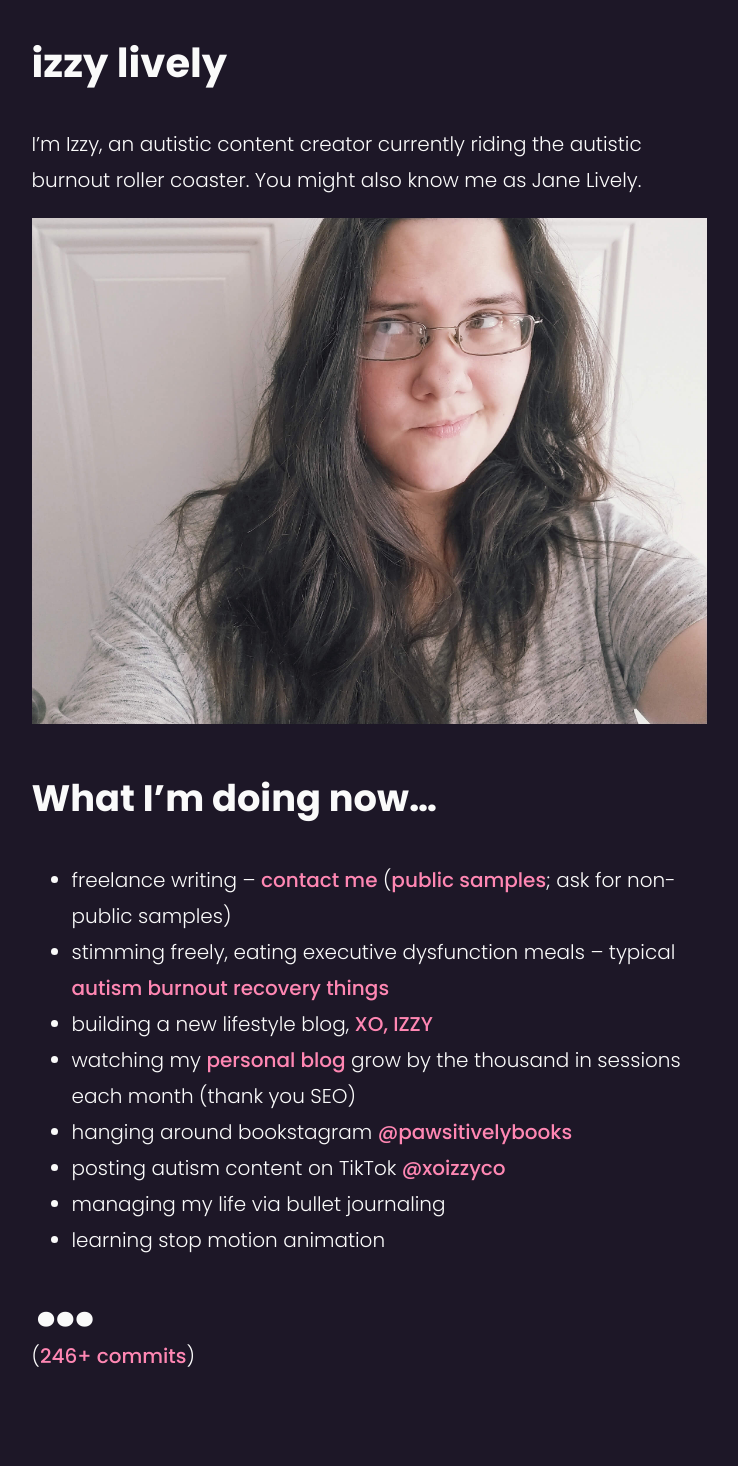
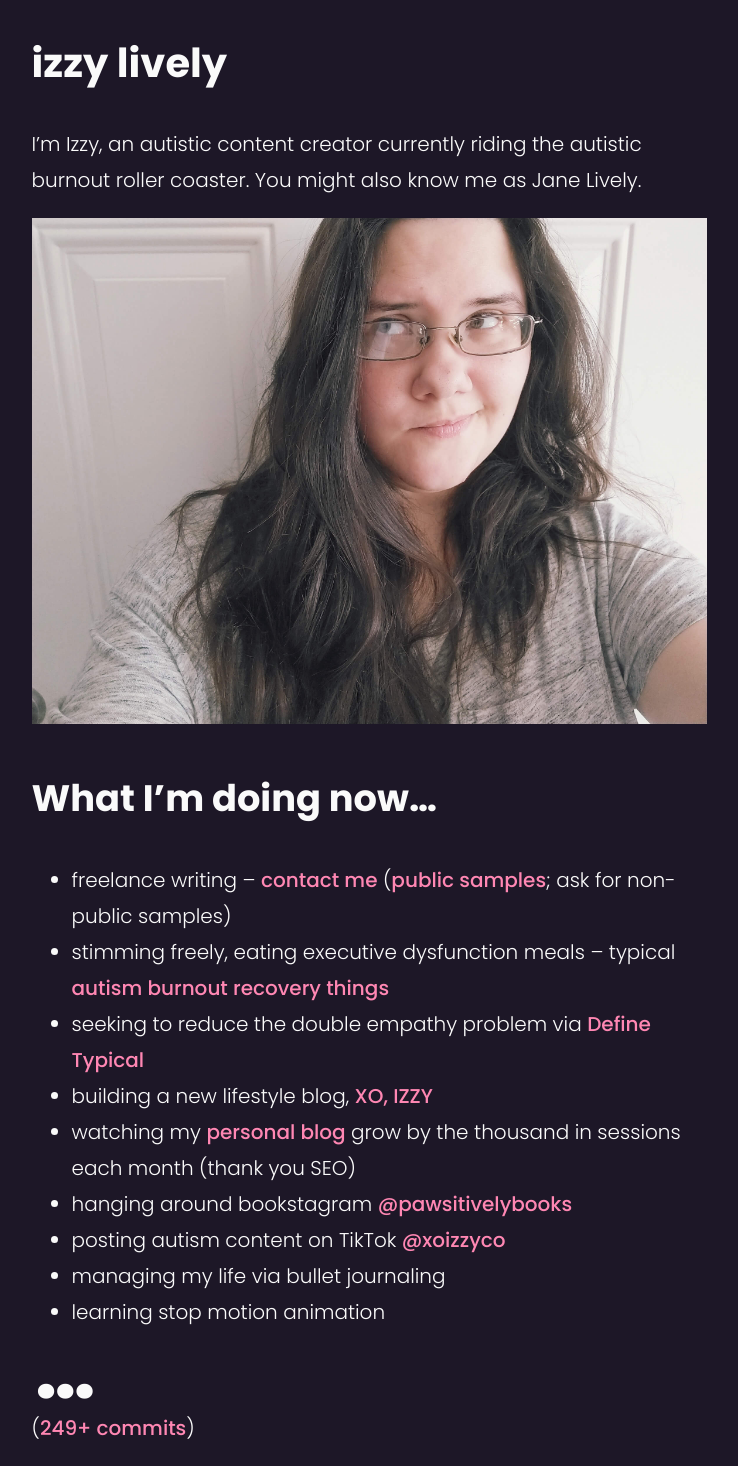
Before and after one commit to autisticjane/autisticjane.github.io, a Jekyll site: the page built from index.md, in a window 1280 px wide. Shown: the whole page, without its empty margins (271-1009 px from the left). Built offline with Jekyll 4.4.1, drawn with Linux system fonts in a browser that asks for light colours; before the commit the page ends 1394 px from its top, so only the background shows below that.

Commit message:
Update index.md

```diff
--- a/index.md
+++ b/index.md
@@ -11,6 +11,7 @@ I'm Izzy, an autistic content creator currently riding the autistic burnout roll
 ## What I'm doing now...
 * freelance writing -- [contact me](https://xoizzy.co/contact/) ([public samples](/tags/#writing-samples/); ask for non-public samples)
 * stimming freely, eating executive dysfunction meals -- typical [autism burnout recovery things](https://xoizzy.co/autism-burnout-recovery/)
+* seeking to reduce the double empathy problem via [Define Typical](//definetypical.com)
 * building a new lifestyle blog, [XO, IZZY](https://xoizzy.co/)
 * watching my [personal blog](https://izzy.blog/) grow by the thousand in sessions each month (thank you SEO)
 * hanging around bookstagram [@pawsitivelybooks](//instagram.com/pawsitivelybooks/)
@@ -19,4 +20,4 @@ I'm Izzy, an autistic content creator currently riding the autistic burnout roll
 * learning stop motion animation
 
 <p class="dots">&hellip;</p>
-([246+ commits](//github.com/izzylively/izzylively.github.io))
+([249+ commits](//github.com/izzylively/izzylively.github.io))
```
